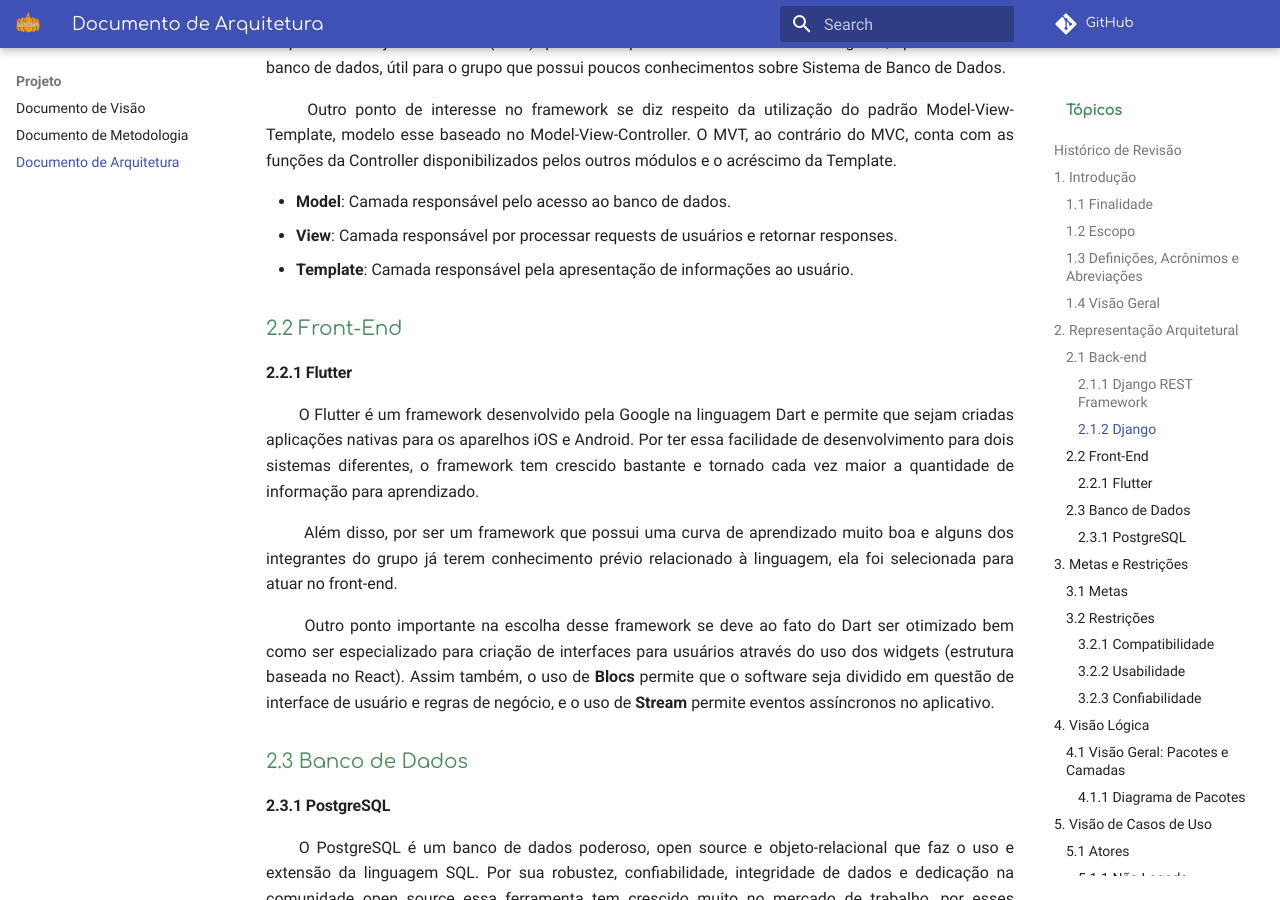
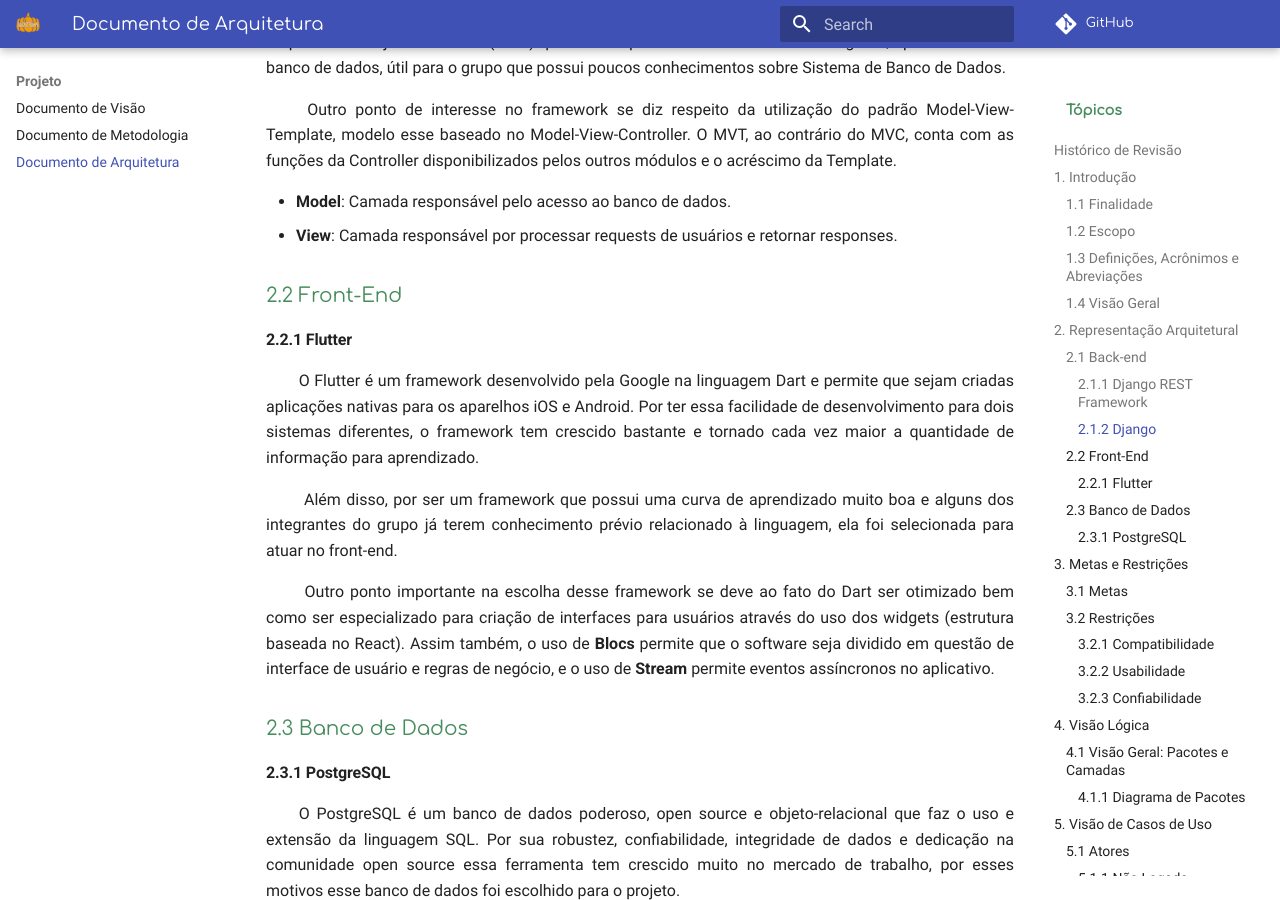
Before and after one commit to fga-eps-mds/2020.2-Hortum, an MkDocs documentation site: the page built from docs/Documento_de_arquitetura.md, in a window 1280 px wide and 900 px high, scrolled down 2850 px. Built offline with MkDocs 1.6.1 and Material for MkDocs 9.7.7, drawn with Linux system fonts in a browser that asks for light colours; comment, search, counter and statistics services are not loaded.

Commit message:
#159 Removendo item do topico 2.1.2 documento de arquitetura

```diff
--- a/docs/Documento_de_arquitetura.md
+++ b/docs/Documento_de_arquitetura.md
@@ -71,7 +71,6 @@ Abreviação|Significado
 
 - **Model**: Camada responsável pelo acesso ao banco de dados.
 - **View**: Camada responsável por processar requests de usuários e retornar responses.
-- **Template**: Camada responsável pela apresentação de informações ao usuário.
 
 ### 2.2 Front-End
 
```
